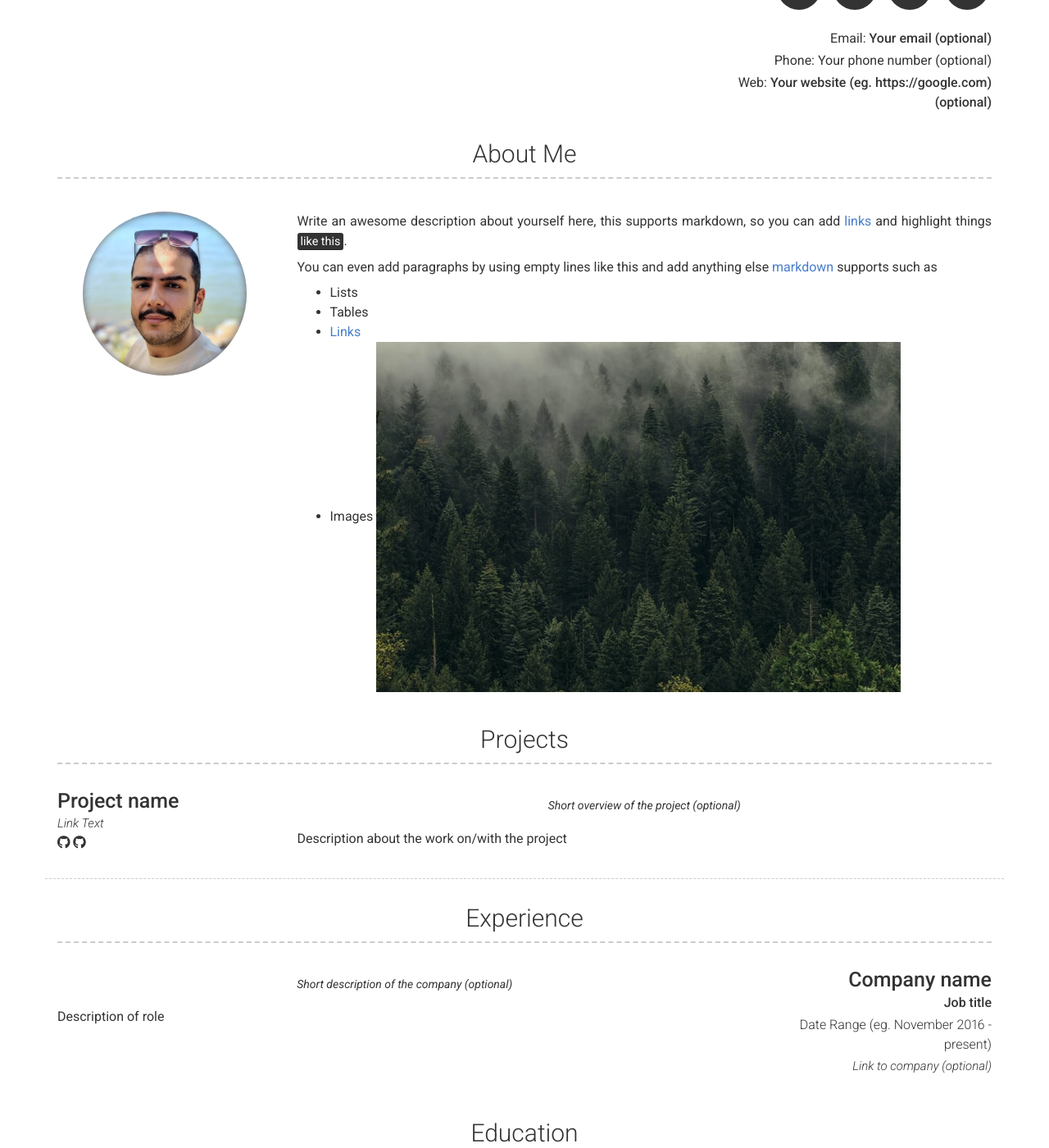
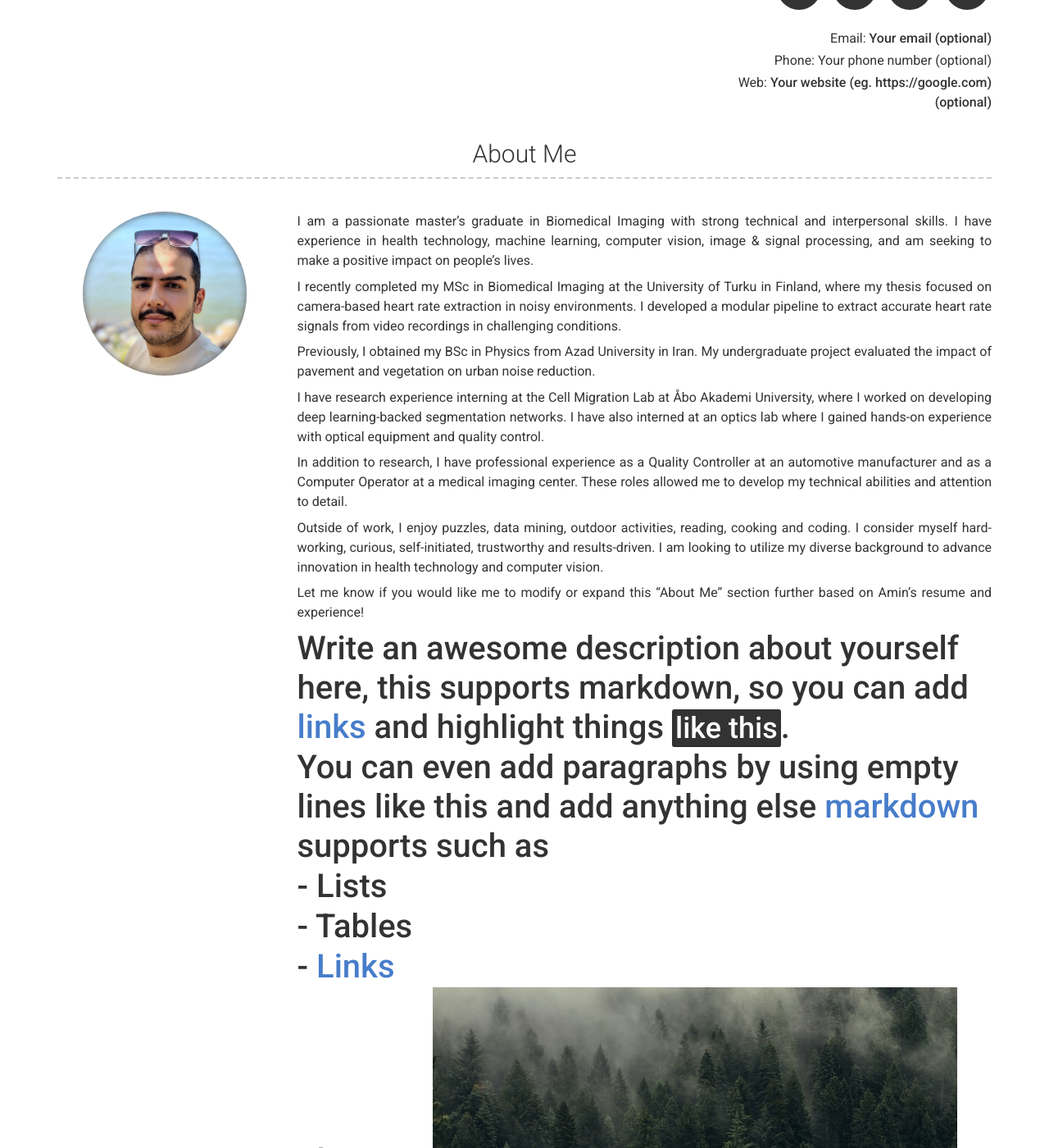
Before and after one commit to aminrezaei-img/CV, a Jekyll site: the page built from index.md, in a window 1280 px wide and 1400 px high, scrolled down 215 px. Shown: the whole window at 82% size. Built offline with Jekyll 4.4.1, drawn with Linux system fonts in a browser that asks for light colours; nearby versions of some CDN libraries.

Commit message:
Update _config.yml
updated about me

```diff
--- a/_config.yml
+++ b/_config.yml
@@ -52,13 +52,28 @@ additional_links:
 # about_title: About Me (Use this to override about section title)
 about_profile_image: images/Profile picture.png
 about_content: | # this will include new lines to allow paragraphs
-  Write an awesome description about yourself here, this supports markdown, so you can add [links](http://foobar.com) and highlight things <mark>like this</mark>.
 
-  You can even add paragraphs by using empty lines like this and add anything else [markdown](https://www.markdownguide.org/getting-started#what-is-markdown) supports such as
-    - Lists
-    - Tables
-    - <a href="google.com">Links</a>
-    - Images ![alt text](/images/landscape-trees.jpg "Trees")
+  I am a passionate master's graduate in Biomedical Imaging with strong technical and interpersonal skills. I have experience in health technology, machine learning, computer vision, image & signal processing, and am seeking to make a positive impact on people's lives.
+
+  I recently completed my MSc in Biomedical Imaging at the University of Turku in Finland, where my thesis focused on camera-based heart rate extraction in noisy environments. I developed a modular pipeline to extract accurate heart rate signals from video recordings in challenging conditions.
+
+  Previously, I obtained my BSc in Physics from Azad University in Iran. My undergraduate project evaluated the impact of pavement and vegetation on urban noise reduction.
+
+  I have research experience interning at the Cell Migration Lab at Åbo Akademi University, where I worked on developing deep learning-backed segmentation networks. I have also interned at an optics lab where I gained hands-on experience with optical equipment and quality control.
+
+  In addition to research, I have professional experience as a Quality Controller at an automotive manufacturer and as a Computer Operator at a medical imaging center. These roles allowed me to develop my technical abilities and attention to detail.
+
+  Outside of work, I enjoy puzzles, data mining, outdoor activities, reading, cooking and coding. I consider myself hard-working, curious, self-initiated, trustworthy and results-driven. I am looking to utilize my diverse background to advance innovation in health technology and computer vision.
+
+  Let me know if you would like me to modify or expand this "About Me" section further based on Amin's resume and experience!
+
+  # Write an awesome description about yourself here, this supports markdown, so you can add [links](http://foobar.com) and highlight things <mark>like this</mark>.
+
+  # You can even add paragraphs by using empty lines like this and add anything else [markdown](https://www.markdownguide.org/getting-started#what-is-markdown) supports such as
+  #   - Lists
+  #   - Tables
+  #   - <a href="google.com">Links</a>
+  #   - Images ![alt text](/images/landscape-trees.jpg "Trees")
 
 content:
   - title: Projects # Title for the section
```
